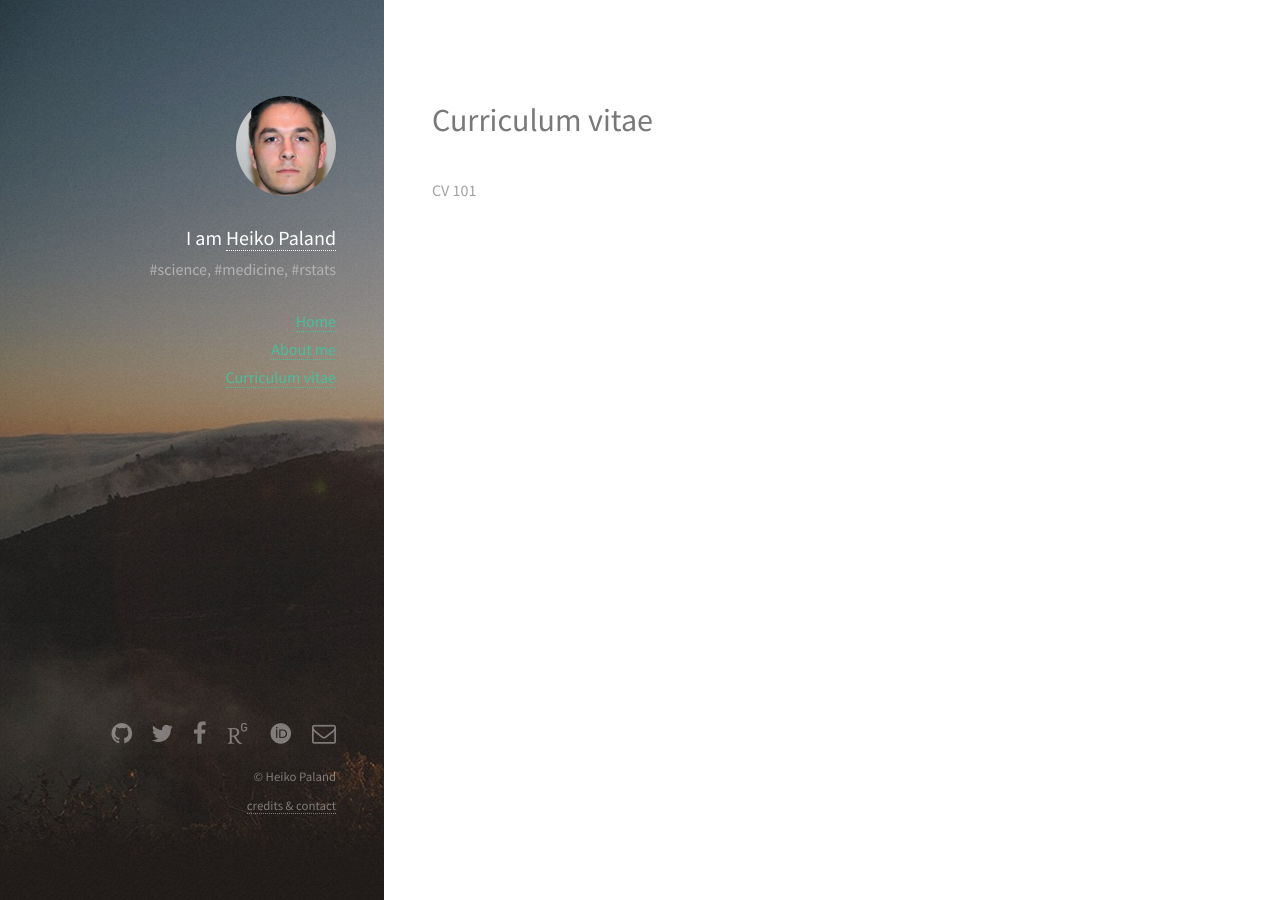
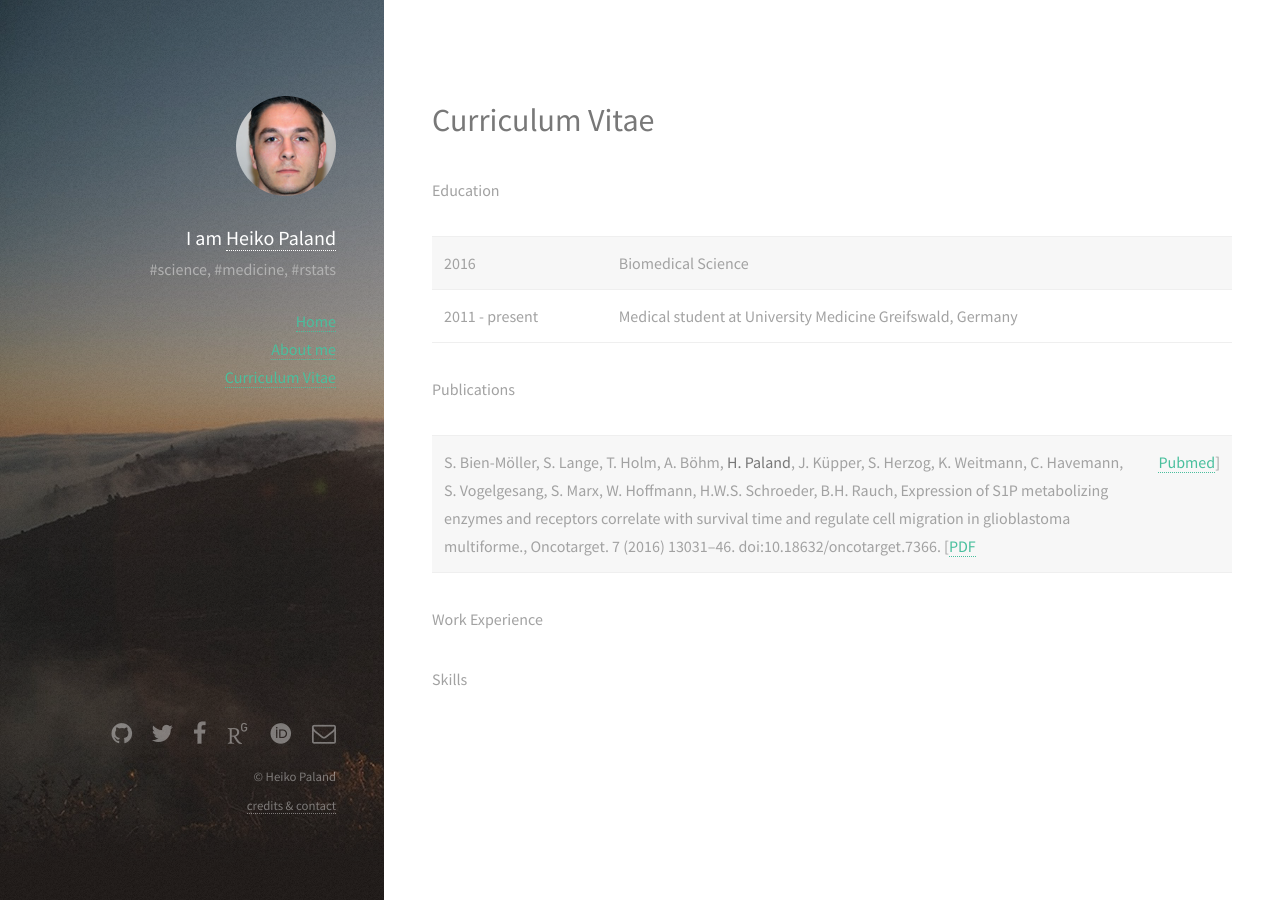
Before and after one commit to old-jekyll-templates/Strata-Jekyll-Theme, a Jekyll site: the page built from cv.md, in a window 1280 px wide. Built offline with Jekyll 4.4.1, drawn with Linux system fonts in a browser that asks for light colours; some web fonts are replaced.

Commit message:
worked on cv

```diff
--- a/cv.md
+++ b/cv.md
@@ -1,7 +1,18 @@
 ---
 layout: page
-title: Curriculum vitae
+title: Curriculum Vitae
 ---
 
-CV
-101
+Education
+
+| 2016 |  Biomedical Science
+| 2011 - present | Medical student at University Medicine Greifswald, Germany
+
+
+Publications
+
+S. Bien-Möller, S. Lange, T. Holm, A. Böhm, **H. Paland**, J. Küpper, S. Herzog, K. Weitmann, C. Havemann, S. Vogelgesang, S. Marx, W. Hoffmann, H.W.S. Schroeder, B.H. Rauch, Expression of S1P metabolizing enzymes and receptors correlate with survival time and regulate cell migration in glioblastoma multiforme., Oncotarget. 7 (2016) 13031–46. doi:10.18632/oncotarget.7366. [[PDF](http://www.impactjournals.com/oncotarget/index.php?journal=oncotarget&page=article&op=download&path%5B%5D=7366&path%5B%5D=21109) | [Pubmed](http://www.ncbi.nlm.nih.gov/pubmed/26887055)]
+
+Work Experience
+
+Skills
```
